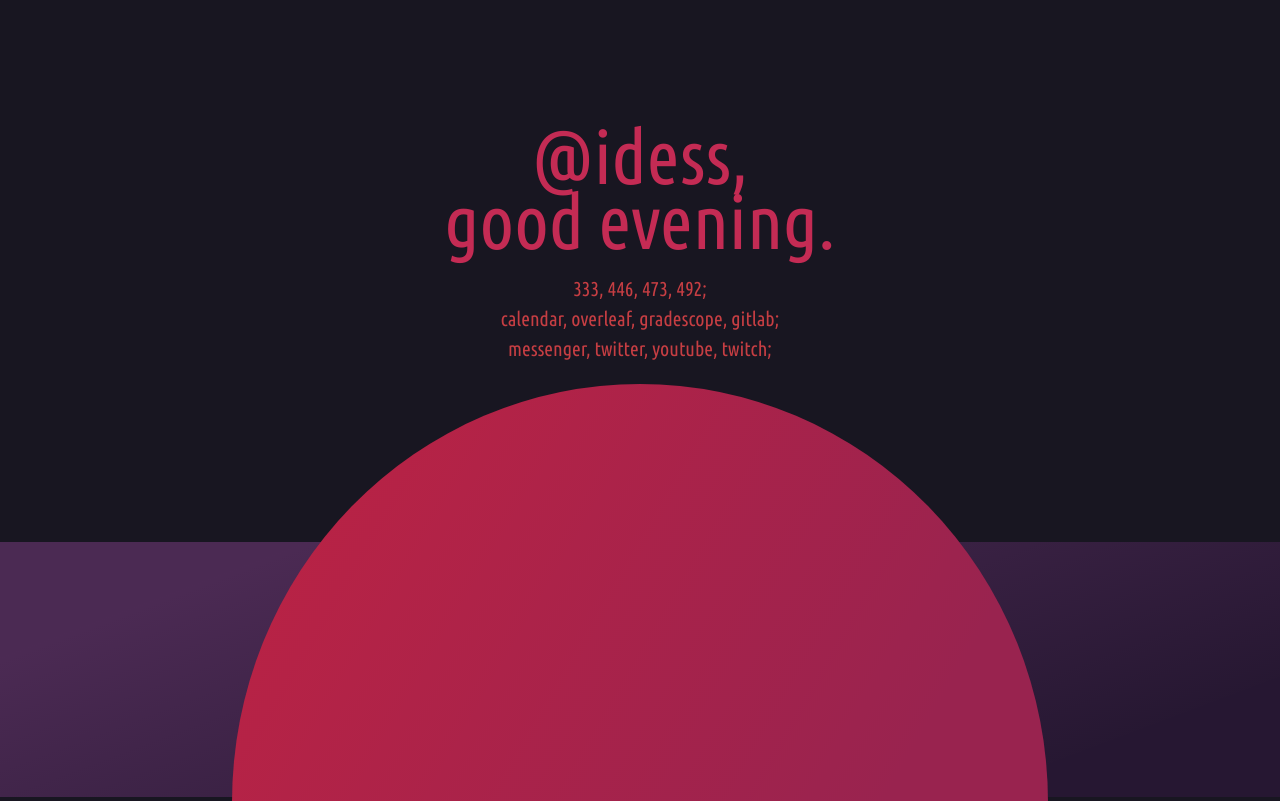
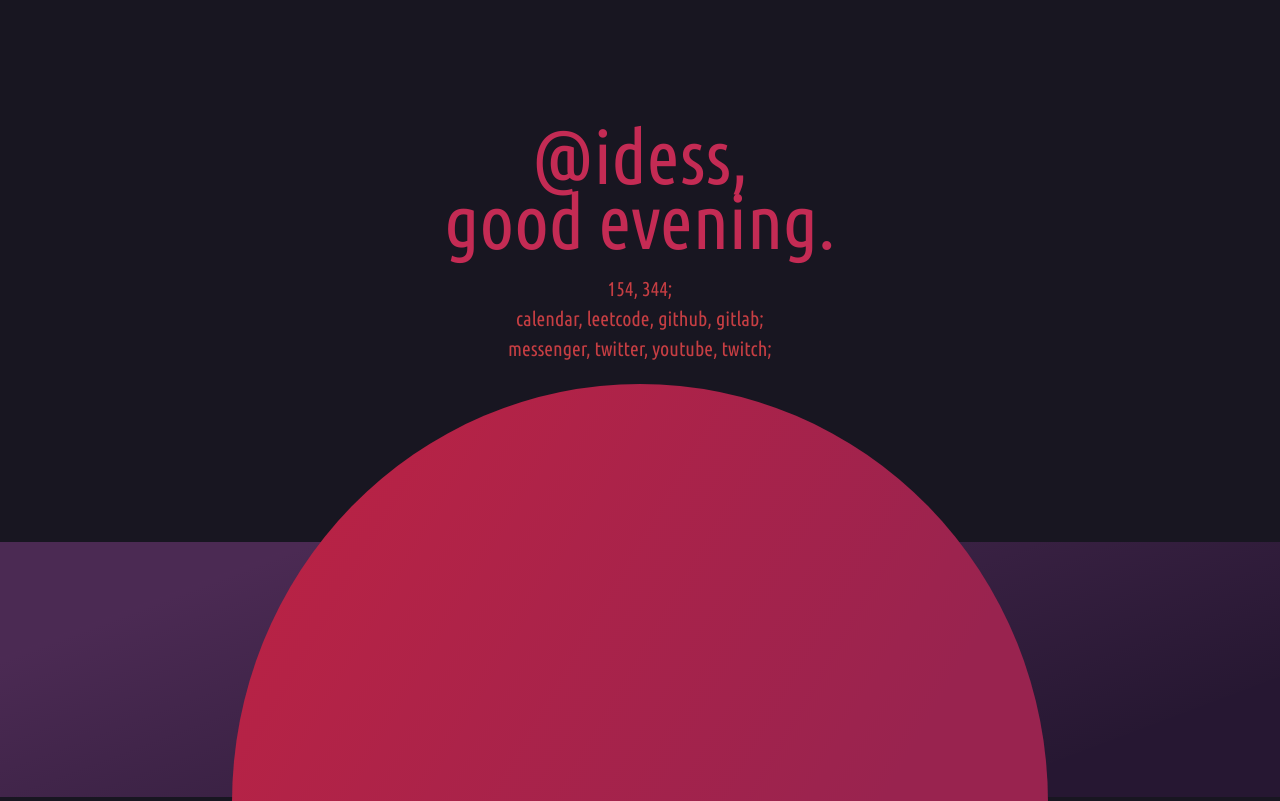
Before and after one commit to cynophile/index, a plain HTML site: page index.html in a window 1280 px wide. Shown: the top 801 px of the page. Drawn offline with Linux system fonts and the light colour scheme.

Commit message:
update summer20

```diff
--- a/index.html
+++ b/index.html
@@ -27,15 +27,15 @@
         <div class="vspace"></div>
         <div class="links">
           <!-- Classes: -->
-          <a href="https://courses.cs.washington.edu/courses/cse333/20wi/">333</a>,
-          <a href="https://courses.cs.washington.edu/courses/cse446/20wi/">446</a>,
-          <a href="https://courses.cs.washington.edu/courses/cse473/20wi/">473</a>,
-          <a href="https://canvas.uw.edu/courses/1370759">492</a>;<br>
+          <a href="https://courses.cs.washington.edu/courses/cse154/20su/">154</a>,
+          <a href="https://courses.cs.washington.edu/courses/cse344/20su/">344</a>;<br>
 
           <!-- Productivity: -->
           <a href="https://calendar.google.com/calendar/b/1/r?tab=wc1">calendar</a>,
-          <a href="https://www.overleaf.com/project">overleaf</a>,
-          <a href="https://www.gradescope.com/">gradescope</a>,
+          <a href="https://leetcode.com/">leetcode</a>,
+          <!-- <a href="https://www.overleaf.com/project">overleaf</a>, -->
+          <!-- <a href="https://www.gradescope.com/">gradescope</a>, -->
+          <a href="https://www.github.com/">github</a>,
           <a href="https://gitlab.cs.washington.edu/">gitlab</a>;<br>
 
           <!-- Socials: -->
```
